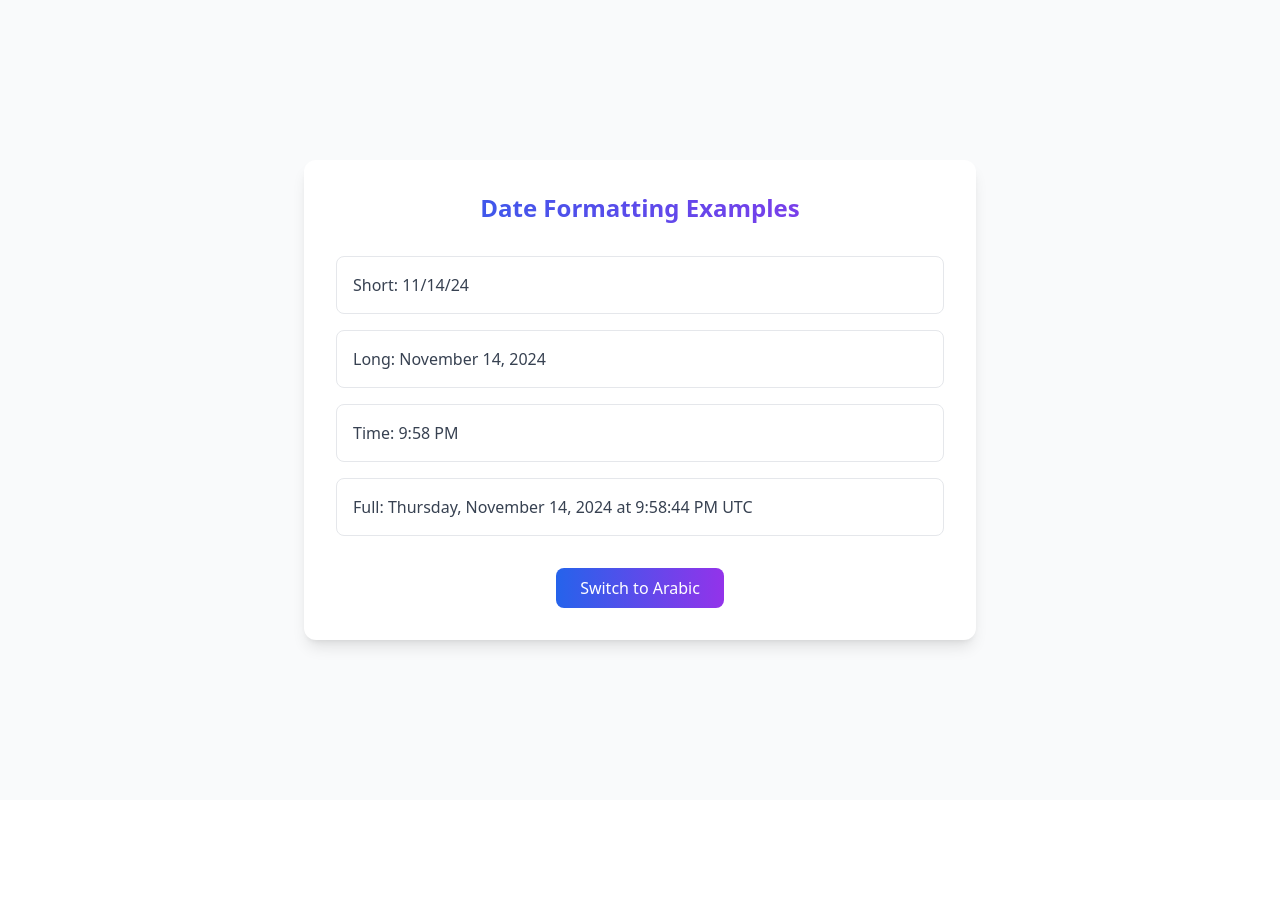
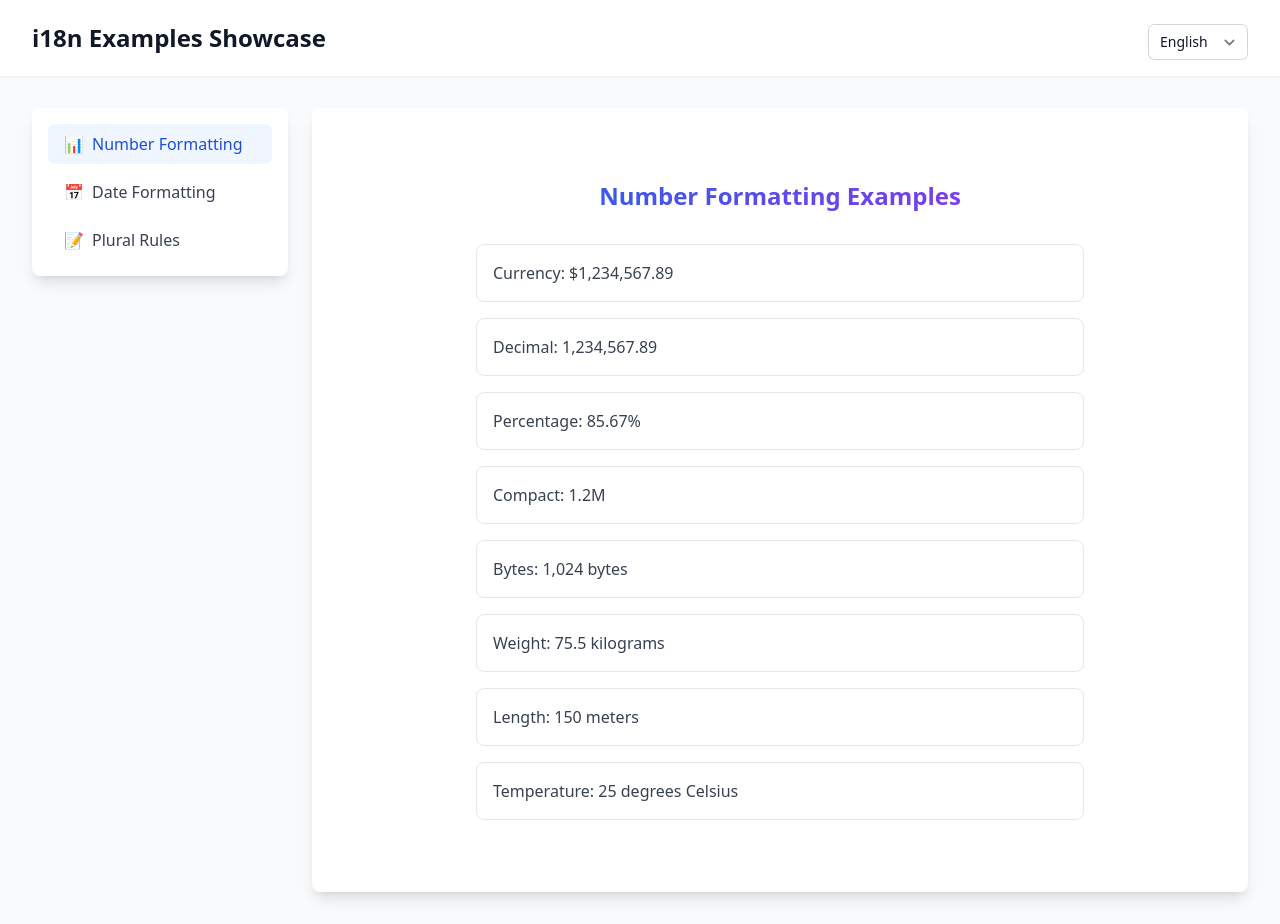
Before and after one commit to othmanekahtal/react-i18n-practical-guide, a React (Vite) app: page / in a window 1280 px wide. Before the commit the page ends 800 px from the top, so only its background shows below. Built offline with nearby package versions, Linux system fonts and the light colour scheme.

Commit message:
feat: add rtl support example

```diff
--- a/package.json
+++ b/package.json
@@ -11,6 +11,7 @@
   },
   "dependencies": {
     "@hookform/resolvers": "^3.9.1",
+    "@tailwindcss/forms": "^0.5.9",
     "i18next": "^23.16.5",
     "i18next-browser-languagedetector": "^8.0.0",
     "react": "^18.3.1",
--- a/src/app/i18n.ts
+++ b/src/app/i18n.ts
@@ -7,27 +7,23 @@ import enCommon from "../locales/en/common.json";
 import enValidation from "../locales/en/validation.json";
 import enAuth from "../locales/en/auth.json";
 
-import deCommon from "../locales/de/common.json";
-import deValidation from "../locales/de/validation.json";
-import deAuth from "../locales/de/auth.json";
-
 import arCommon from "../locales/ar/common.json";
 import arValidation from "../locales/ar/validation.json";
 import arAuth from "../locales/ar/auth.json";
-const getStoredLanguage = () => {
-  const storedLanguage = localStorage.getItem("language");
-  return storedLanguage || navigator.language.split("-")[0];
+const detectionOptions = {
+  order: ["localStorage", "navigator"],
+  lookupLocalStorage: "language",
+  caches: ["localStorage"],
 };
 i18n
   .use(LanguageDetector)
   .use(initReactI18next)
   .init({
     debug: true,
-    lng: getStoredLanguage(),
+    detection: detectionOptions,
     fallbackLng: "en",
     // Define default namespace
     defaultNS: "common",
-
     interpolation: {
       format: function (value, format, lng) {
         if (value instanceof Date) {
@@ -119,11 +115,6 @@ i18n
         validation: enValidation,
         auth: enAuth,
       },
-      de: {
-        common: deCommon,
-        validation: deValidation,
-        auth: deAuth,
-      },
       ar: {
         common: arCommon,
         validation: arValidation,
@@ -134,6 +125,10 @@ i18n
 
 i18n.on("languageChanged", (lng) => {
   localStorage.setItem("language", lng);
+  document.documentElement.lang = lng;
+  document.dir = i18n.dir(lng);
 });
 
+document.dir = i18n.dir(i18n.language);
+document.documentElement.lang = i18n.language;
 export default i18n;
--- a/src/app/index.tsx
+++ b/src/app/index.tsx
@@ -1,5 +1,64 @@
+import { useTranslation } from "react-i18next";
+import { useState } from "react";
+import NumberFormats from "../components/common/number-formats";
 import DateFormats from "../components/common/date-formats";
-function App() {
-  return <DateFormats />;
+import PluralExample from "../components/common/items-list";
+
+export default function ExamplesShowcase() {
+  const { t, i18n } = useTranslation();
+  const isRTL = i18n.language === "ar";
+  const [activeTab, setActiveTab] = useState("numbers");
+
+  const examples = [
+    { id: "numbers", icon: "📊", component: <NumberFormats /> },
+    { id: "dates", icon: "📅", component: <DateFormats /> },
+    { id: "plurals", icon: "📝", component: <PluralExample /> },
+  ];
+
+  return (
+    <div className={`min-h-screen bg-gray-50 ${isRTL ? "rtl" : "ltr"}`}>
+      <header className="bg-white shadow-sm">
+        <div className="max-w-7xl mx-auto px-4 sm:px-6 lg:px-8 py-4 flex justify-between items-center">
+          <h1 className="text-2xl font-bold text-gray-900">
+            {t("showcase.title")}
+          </h1>
+          <select
+            value={i18n.language}
+            onChange={(e) => i18n.changeLanguage(e.target.value)}
+            className="mt-2 block rounded-md border-0 py-1.5 pl-3 pr-10 text-gray-900 ring-1 ring-inset ring-gray-300 focus:ring-2 focus:ring-indigo-600 sm:text-sm/6"
+          >
+            <option value="en">English</option>
+            <option value="ar">العربية</option>
+          </select>
+        </div>
+      </header>
+
+      <div className="max-w-7xl mx-auto px-4 sm:px-6 lg:px-8 py-8">
+        <div className="flex gap-6">
+          <div className="w-64 bg-white rounded-lg shadow-lg p-4 h-fit">
+            <nav className="space-y-2">
+              {examples.map(({ id, icon }) => (
+                <button
+                  key={id}
+                  onClick={() => setActiveTab(id)}
+                  className={`w-full text-start px-4 py-2 rounded-lg transition-colors duration-200 flex items-center gap-2
+                    ${
+                      activeTab === id
+                        ? "bg-blue-50 text-blue-700"
+                        : "hover:bg-gray-50 text-gray-700"
+                    }`}
+                >
+                  <span>{icon}</span>
+                  <span>{t(`showcase.nav.${id}`)}</span>
+                </button>
+              ))}
+            </nav>
+          </div>
+          <div className="flex-1 bg-white rounded-lg shadow-lg p-6">
+            {examples.find((ex) => ex.id === activeTab)?.component}
+          </div>
+        </div>
+      </div>
+    </div>
+  );
 }
-export default App;
--- a/src/components/common/date-formats.tsx
+++ b/src/components/common/date-formats.tsx
@@ -1,9 +1,7 @@
 import { useTranslation } from "react-i18next";
 
 export default function DateFormats() {
-  const { t, i18n } = useTranslation();
-  const isDir = i18n.dir();
-  const lang = i18n.language;
+  const { t } = useTranslation();
   const currentDate = new Date();
   const examples = [
     { type: "short", value: currentDate },
@@ -13,11 +11,8 @@ export default function DateFormats() {
   ];
 
   return (
-    <div className="min-h-screen flex items-center justify-center bg-gray-50">
-      <div
-        dir={isDir}
-        className="max-w-2xl w-full mx-auto p-8 bg-white rounded-xl shadow-lg"
-      >
+    <div className="min-h-64 my-4 flex items-center justify-center">
+      <div className="max-w-2xl w-full mx-auto p-8">
         <div className="mb-8 text-center">
           <h2 className="text-2xl font-bold bg-gradient-to-r from-blue-600 to-purple-600 bg-clip-text text-transparent">
             {t("dateExample.title")}
@@ -36,17 +31,6 @@ export default function DateFormats() {
             </div>
           ))}
         </div>
-
-        <div className="mt-8 text-center">
-          <button
-            onClick={() => i18n.changeLanguage(lang == "ar" ? "en" : "ar")}
-            className="px-6 py-2 bg-gradient-to-r from-blue-600 to-purple-600 text-white rounded-lg
-                     hover:from-blue-700 hover:to-purple-700 transition-all duration-300
-                     focus:outline-none focus:ring-2 focus:ring-blue-500 focus:ring-offset-2"
-          >
-            Switch to {lang == "ar" ? "English" : "Arabic"}
-          </button>
-        </div>
       </div>
     </div>
   );
--- a/src/components/common/items-list.tsx
+++ b/src/components/common/items-list.tsx
@@ -6,8 +6,8 @@ export default function ItemsList() {
   const quantities = [0, 1, 2, 3, 11, 100];
 
   return (
-    <div className="min-h-screen flex items-center justify-center bg-gray-50">
-      <div className="max-w-2xl w-full mx-auto p-8 bg-white rounded-xl shadow-lg">
+    <div className="min-h-64 my-4 flex items-center justify-center">
+      <div className="max-w-2xl w-full mx-auto p-8">
         {/* Header Section */}
         <div className="mb-8 text-center">
           <h2 className="text-2xl font-bold bg-gradient-to-r from-blue-600 to-purple-600 bg-clip-text text-transparent">
@@ -35,20 +35,6 @@ export default function ItemsList() {
             </div>
           ))}
         </div>
-
-        {/* Language Switch Button */}
-        <div className="mt-8 text-center">
-          <button
-            onClick={() =>
-              i18n.changeLanguage(i18n.language === "en" ? "ar" : "en")
-            }
-            className="px-6 py-2 bg-gradient-to-r from-blue-600 to-purple-600 text-white rounded-lg
-                     hover:from-blue-700 hover:to-purple-700 transition-all duration-300
-                     focus:outline-none focus:ring-2 focus:ring-blue-500 focus:ring-offset-2"
-          >
-            Switch to {i18n.language === "en" ? "Arabic" : "English"}
-          </button>
-        </div>
       </div>
     </div>
   );
--- a/src/components/common/number-formats.tsx
+++ b/src/components/common/number-formats.tsx
@@ -1,8 +1,7 @@
 import { useTranslation } from "react-i18next";
 
 export default function NumberFormats() {
-  const { t, i18n } = useTranslation();
-  const isRTL = i18n.language === "ar";
+  const { t } = useTranslation();
 
   const examples = [
     { type: "currency", value: 1234567.89 },
@@ -16,11 +15,8 @@ export default function NumberFormats() {
   ];
 
   return (
-    <div className="min-h-screen flex items-center justify-center bg-gray-50">
-      <div
-        dir={isRTL ? "rtl" : "ltr"}
-        className="max-w-2xl w-full mx-auto p-8 bg-white rounded-xl shadow-lg"
-      >
+    <div className="min-h-64 my-4 flex items-center justify-center">
+      <div className="max-w-2xl w-full mx-auto p-8">
         <div className="mb-8 text-center">
           <h2 className="text-2xl font-bold bg-gradient-to-r from-blue-600 to-purple-600 bg-clip-text text-transparent">
             {t("numberExample.title")}
@@ -41,17 +37,6 @@ export default function NumberFormats() {
             </div>
           ))}
         </div>
-
-        <div className="mt-8 text-center">
-          <button
-            onClick={() => i18n.changeLanguage(isRTL ? "en" : "ar")}
-            className="px-6 py-2 bg-gradient-to-r from-blue-600 to-purple-600 text-white rounded-lg
-                     hover:from-blue-700 hover:to-purple-700 transition-all duration-300
-                     focus:outline-none focus:ring-2 focus:ring-blue-500 focus:ring-offset-2"
-          >
-            Switch to {isRTL ? "English" : "Arabic"}
-          </button>
-        </div>
       </div>
     </div>
   );
--- a/src/locales/ar/common.json
+++ b/src/locales/ar/common.json
@@ -15,6 +15,16 @@
     "title": "مثال الجمع",
     "currentLang": "اللغة الحالية"
   },
+
+  "showcase": {
+    "title": "عرض أمثلة i18n",
+    "nav": {
+      "numbers": "تنسيق الأرقام",
+      "dates": "تنسيق التواريخ",
+      "plurals": "قواعد الجمع"
+    }
+  },
+
   "numberExample": {
     "title": "أمثلة تنسيق الأرقام",
     "currency": "العملة: {{value, currency}}",
--- a/src/locales/de/auth.json
+++ /dev/null
@@ -1,11 +0,0 @@
-{
-  "login": {
-    "title": "Willkommen zurück",
-    "submit": "Anmelden",
-    "forgotPassword": "Passwort vergessen?"
-  },
-  "register": {
-    "title": "Konto erstellen",
-    "submit": "Registrieren"
-  }
-}
--- a/src/locales/de/common.json
+++ /dev/null
@@ -1,17 +0,0 @@
-{
-  "actions": {
-    "create": "Erstellen",
-    "delete": "Löschen",
-    "cancel": "Abbrechen",
-    "save": "Speichern"
-  },
-  "greeting": {
-    "title": "Hallo, {{name}}",
-    "subtitle": "Willkommen in Ihrem Dashboard"
-  },
-  "messages": {
-    "loading": "Bitte warten...",
-    "success": "Vorgang erfolgreich abgeschlossen",
-    "error": "Etwas ist schief gelaufen"
-  }
-}
--- a/src/locales/de/validation.json
+++ /dev/null
@@ -1,8 +0,0 @@
-{
-  "required": "Dieses Feld ist erforderlich",
-  "email": "Bitte geben Sie eine gültige E-Mail-Adresse ein",
-  "password": {
-    "min": "Das Passwort muss mindestens {{min}} Zeichen lang sein",
-    "match": "Passwörter stimmen nicht überein"
-  }
-}
--- a/src/locales/en/common.json
+++ b/src/locales/en/common.json
@@ -11,6 +11,14 @@
   "pluralExample": {
     "title": "Plural example",
     "currentLang": "current Language"
+  },
+  "showcase": {
+    "title": "i18n Examples Showcase",
+    "nav": {
+      "numbers": "Number Formatting",
+      "dates": "Date Formatting",
+      "plurals": "Plural Rules"
+    }
   },
   "numberExample": {
     "title": "Number Formatting Examples",
--- a/tailwind.config.js
+++ b/tailwind.config.js
@@ -4,5 +4,5 @@ export default {
   theme: {
     extend: {},
   },
-  plugins: [],
+  plugins: [require("@tailwindcss/forms")],
 };
```
Also changed, not shown: 1 other file (tests, documents, lock files or other folders).
